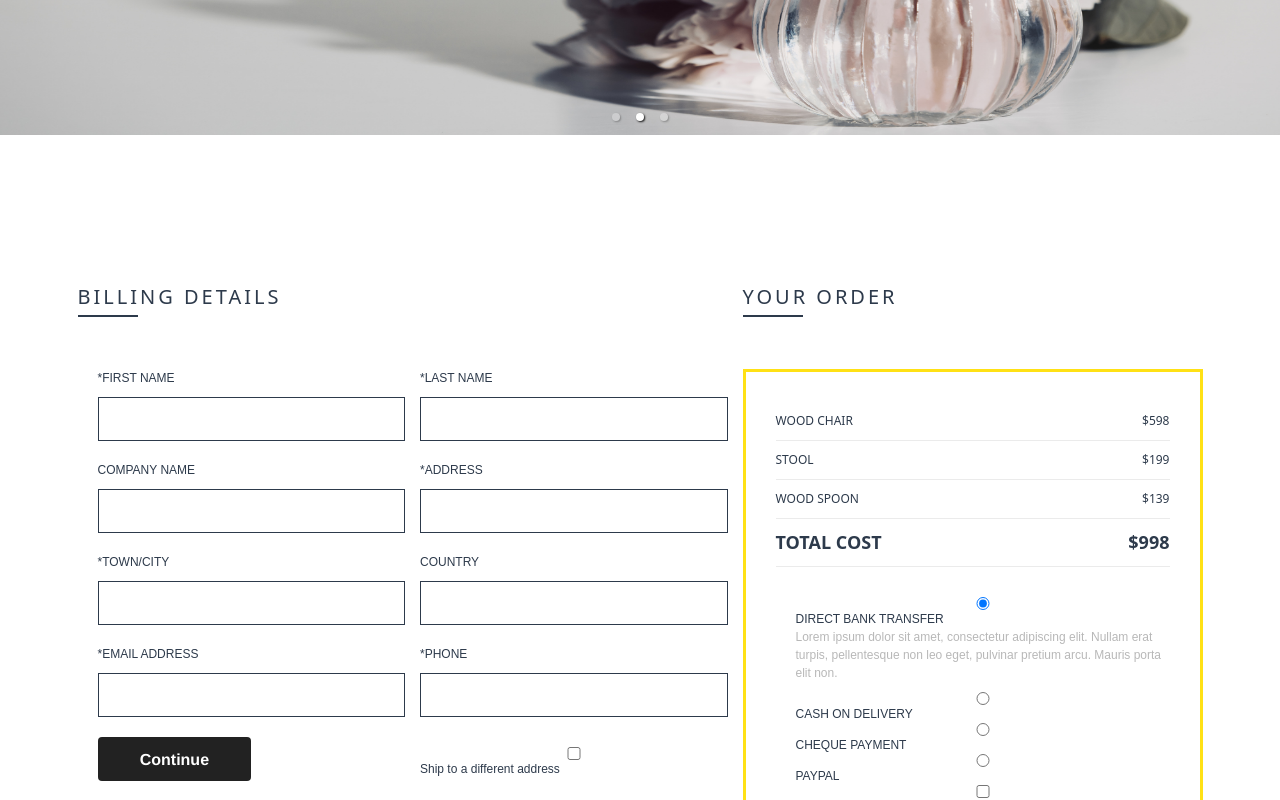
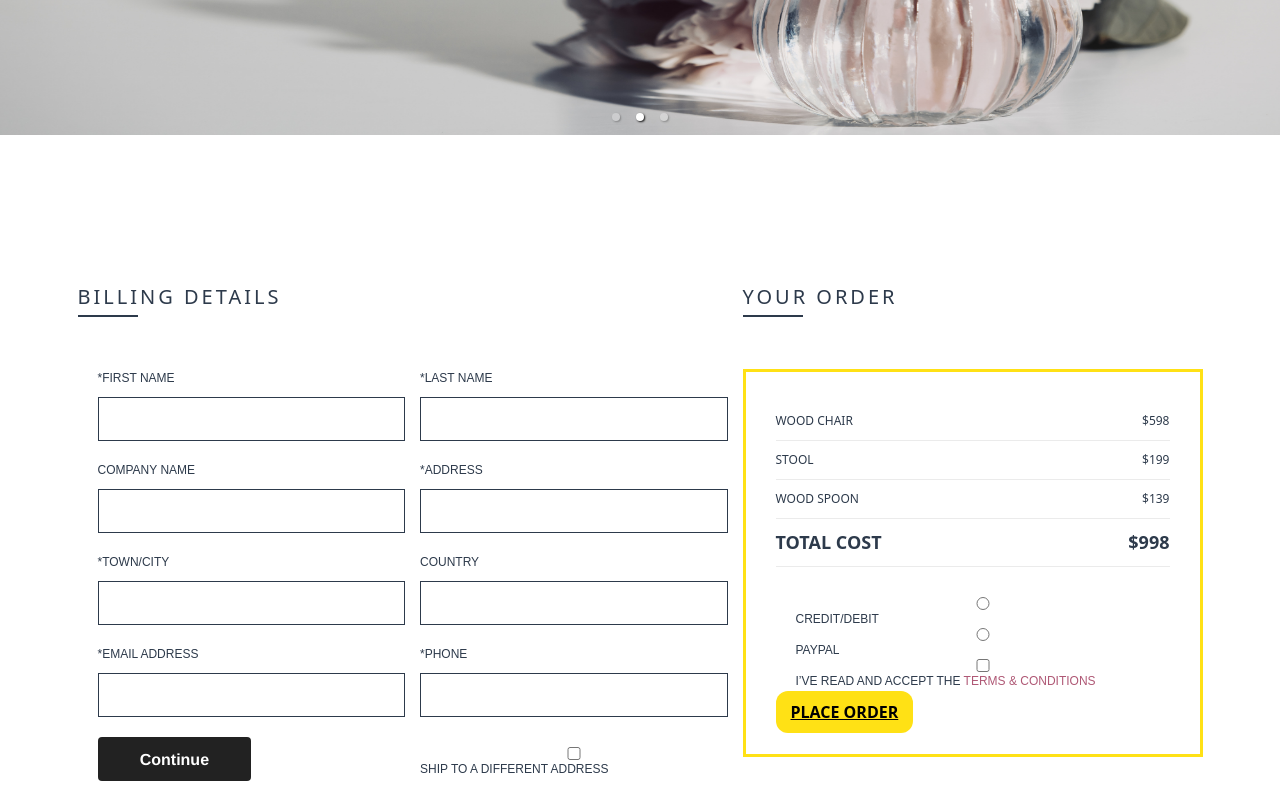
Before and after one commit to YagneshP/riipen_project, a Next.js app: page /checkout in a window 1280 px wide. Shown: the part 440-1240 px from the top of the page. Built offline with nearby package versions, Linux system fonts and the light colour scheme; no server answers.

Commit message:
text transformed to upper case and payment method updated

```diff
--- a/components/Checkout/index.js
+++ b/components/Checkout/index.js
@@ -281,34 +281,8 @@ const Checkout = () => {
                     </div>
                     <div class="pay-meth">
                       <ul>
-                        <li>
-                          <div class="radio">
-                            <input
-                              type="radio"
-                              name="radio1"
-                              id="radio1"
-                              value="option1"
-                              checked
-                            />
-                            <label for="radio1"> DIRECT BANK TRANSFER </label>
-                          </div>
-                          <p>
-                            Lorem ipsum dolor sit amet, consectetur adipiscing
-                            elit. Nullam erat turpis, pellentesque non leo eget,
-                            pulvinar pretium arcu. Mauris porta elit non.
-                          </p>
-                        </li>
-                        <li>
-                          <div class="radio">
-                            <input
-                              type="radio"
-                              name="radio1"
-                              id="radio2"
-                              value="option2"
-                            />
-                            <label for="radio2"> CASH ON DELIVERY</label>
-                          </div>
-                        </li>
+
+
                         <li>
                           <div class="radio">
                             <input
@@ -317,7 +291,7 @@ const Checkout = () => {
                               id="radio3"
                               value="option3"
                             />
-                            <label for="radio3"> CHEQUE PAYMENT </label>
+                            <label for="radio3"> Credit/Debit </label>
                           </div>
                         </li>
                         <li>
--- a/styles/Checkout/Checkout.scss
+++ b/styles/Checkout/Checkout.scss
@@ -1,4 +1,5 @@
 .chart-page {
+	text-transform: uppercase;
 	.payment_steps {
 		margin: 30px 0;
 		text-align: center;
```
